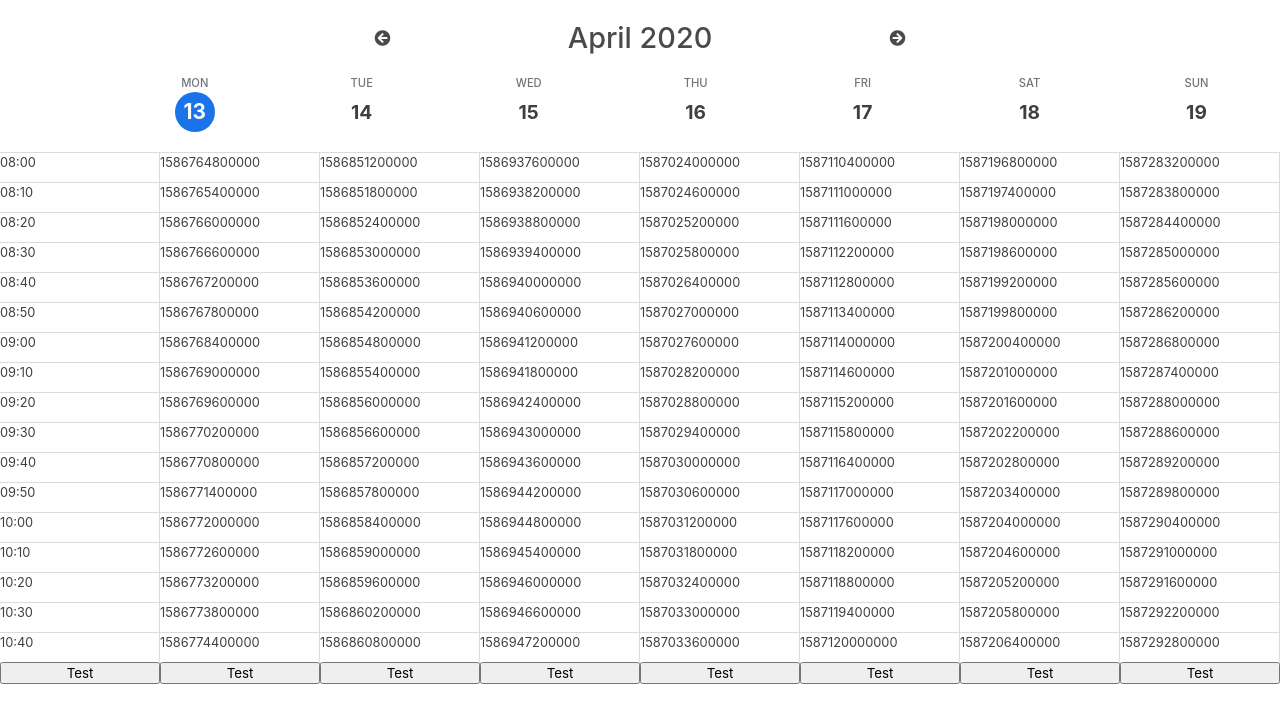
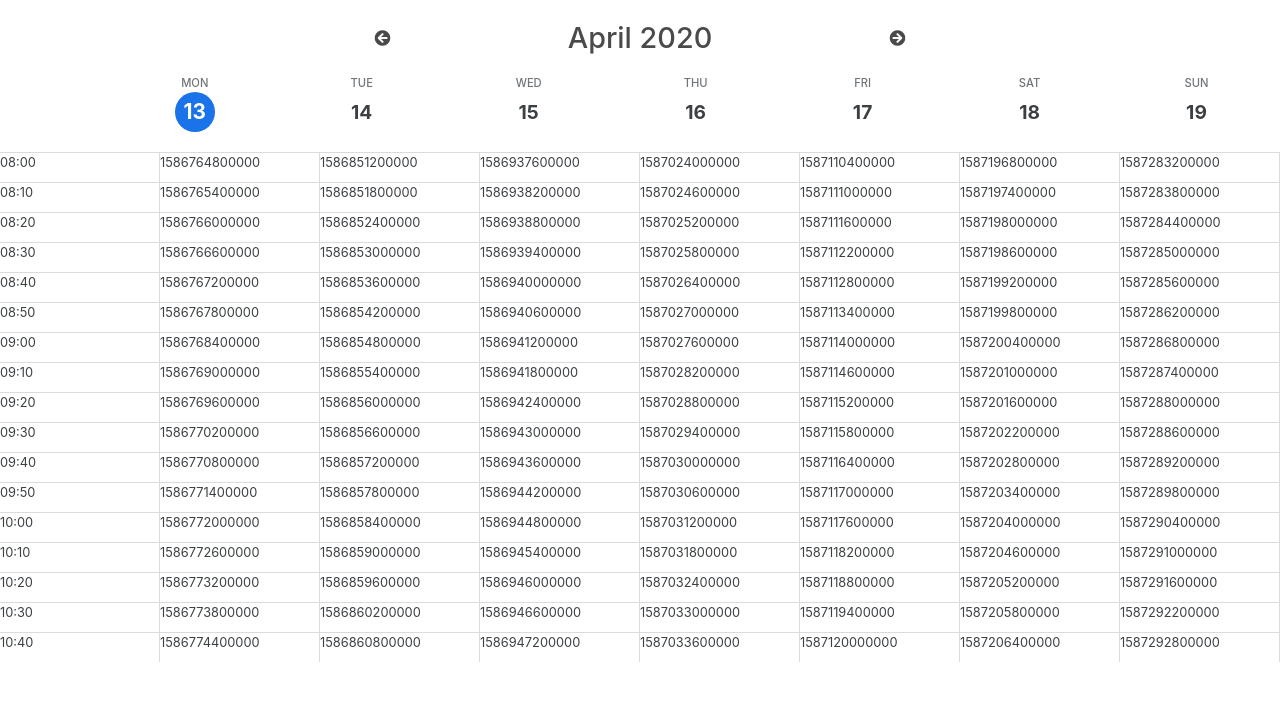
Before and after one commit to jcmujica/react-daily-calendar, a React (Create React App) app: page / in a window 1280 px wide. Shown: the top 722 px of the page. Built offline with nearby package versions, Linux system fonts and the light colour scheme.

Commit message:
auto width assignment

```diff
--- a/src/components/Column/Column.js
+++ b/src/components/Column/Column.js
@@ -31,9 +31,9 @@ function Column(props) {
       zIndex: 0
     };
     let updEvents = [...events, newEvent];
+    getCollisions(updEvents)
     setevents(updEvents);
     console.log(newEvent.seq);
-    // getCollisions()
   };
 
   useEffect(() => {
@@ -61,7 +61,7 @@ function Column(props) {
     setevents([
       ...updEvents,
     ]);
-    getCollisions()
+    getCollisions(updEvents)
   };
 
   const handleDragStop = (e, data, id) => {
@@ -89,7 +89,7 @@ function Column(props) {
     setevents([
       ...updEvents,
     ]);
-    getCollisions();
+    getCollisions(updEvents);
   };
 
   const getSequence = (start, end, array) => {
@@ -106,7 +106,7 @@ function Column(props) {
     };
   };
 
-  const getCollisions = () => {
+  const getCollisions = (events = []) => {
     console.log('entry', events)
     let zIndex = 0;
     setzIndexState(0);
@@ -141,6 +141,7 @@ function Column(props) {
       }
     }
     setzIndexState(zIndex);
+
   }
 
   const findParentWidth = (slot) => {
@@ -198,7 +199,6 @@ function Column(props) {
           {time}
         </div>
       ))}
-      <button onClick={getCollisions} >Test</button>
       {events.filter((event) => getDay(event.startTime, day[0])).map((event) => (
         <Rnd
           className='calendar-resizable'
```
